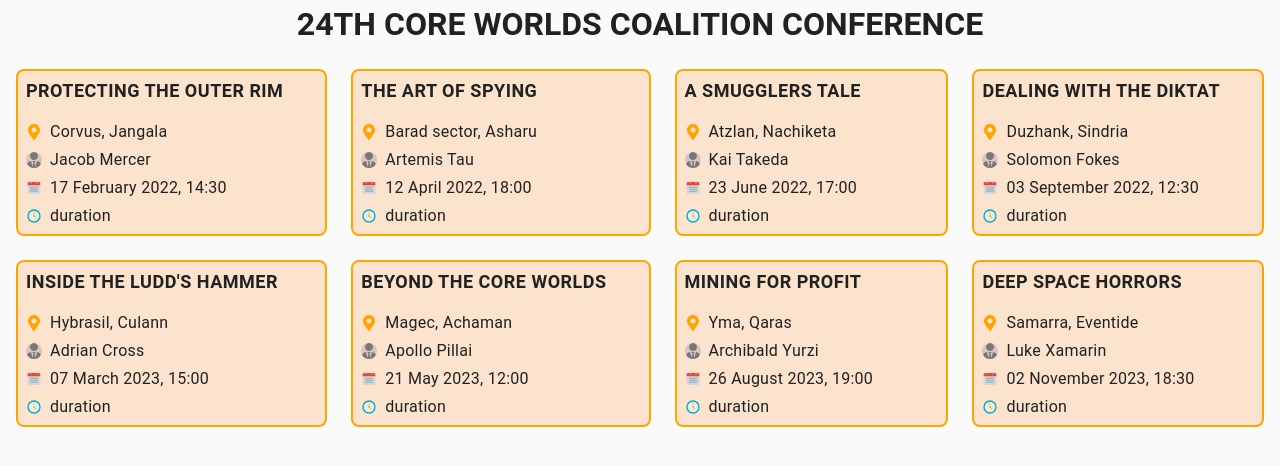
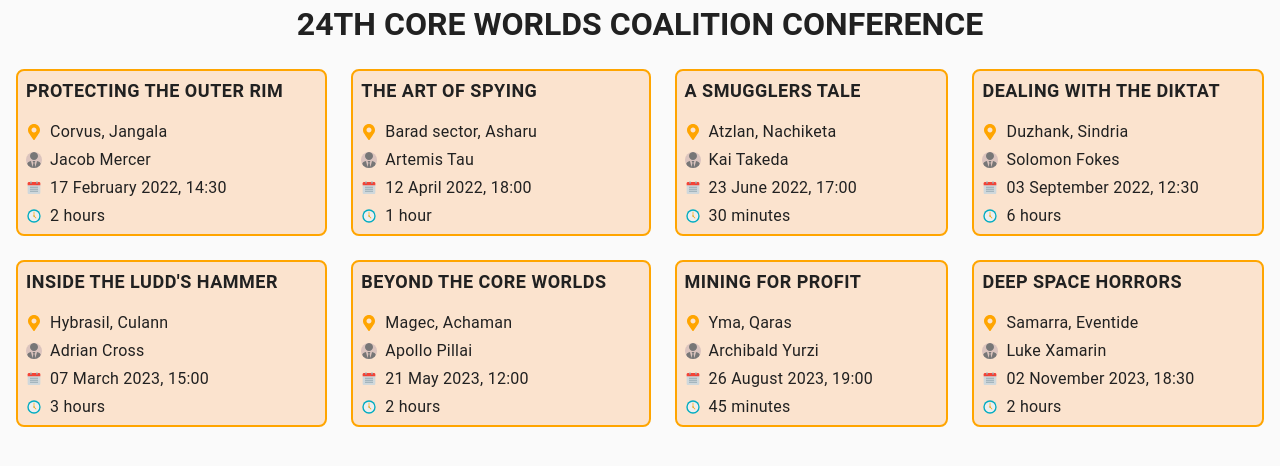
Before and after one commit to YuriyPilipenkoKH/my-react-app, a React (Create React App) app: page / in a window 1280 px wide. Shown: the top 466 px of the page. Built offline with nearby package versions, Linux system fonts and the light colour scheme.

Commit message:
duration

```diff
--- a/src/components/Event/Event.jsx
+++ b/src/components/Event/Event.jsx
@@ -2,11 +2,15 @@ import PropTypes from 'prop-types'
 import css from './Event.module.css'
 import { FaMapMarkerAlt, FaUserAlt, FaUserTie, FaCalendarAlt, FaClock } from 'react-icons/fa';
 import { FcCalendar, FcClock } from 'react-icons/fc';
-import {formatEventStart } from 'utils/formatEventStart.js'
+import {formatEventStart } from 'utils/formatEventStart'
+import {formatEventDuration} from 'utils/formatEventDuration'
 
 
 export const Event = ({name,location,speaker,type,start,end}) => {
+
     const fomatedStart = formatEventStart(start)
+    const duration = formatEventDuration(start, end)
+
     return (
     <div className={css.event}>
         <h2 className={css.title}>{name}</h2>
@@ -21,7 +25,7 @@ export const Event = ({name,location,speaker,type,start,end}) => {
             {fomatedStart}</p>
         <p className={css.info}>
              <FcClock className={css.icon} size={16}/>
-            duration</p>
+            {duration}</p>
 
     </div>)
 };
--- /dev/null
+++ b/src/utils/formatEventDuration.js
@@ -0,0 +1,5 @@
+import { formatDistanceStrict } from "date-fns";
+
+export const formatEventDuration = (start,end) => {
+return formatDistanceStrict(Date.parse(start), Date.parse(end) )
+}
```
